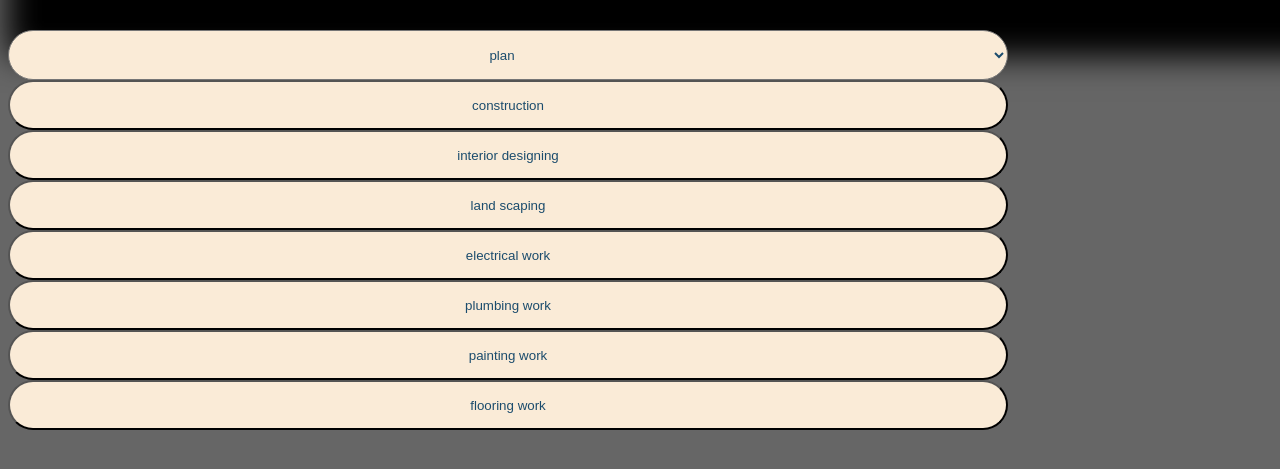
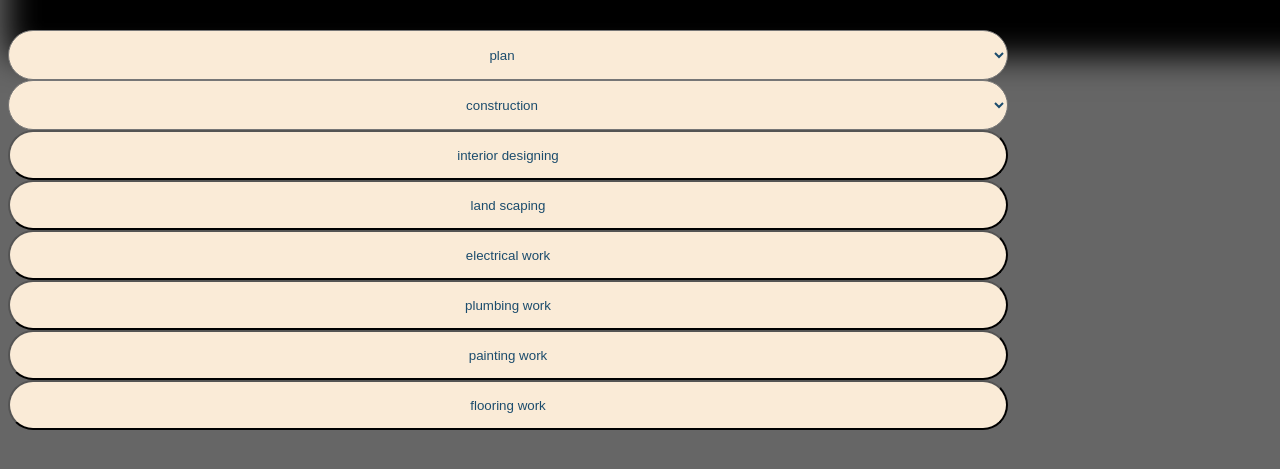
Before and after one commit to Jasiljm/builder, a plain HTML site: page our services.html in a window 1280 px wide. Shown: the part 95-564 px from the top of the page. Drawn offline with Linux system fonts and the light colour scheme.

Commit message:
Update our services.html

```diff
--- a/our services.html
+++ b/our services.html
@@ -19,7 +19,19 @@
              <option>estimate</option>
             </select>
          <br>
-         <input type="button" class="option" value="construction">
+        <select class="option">
+               <option align="center">construction</option>
+            <option>Resedential</option>
+            <option>commertial</option>
+             <option>brick work</option>
+              <option>tabuk work</option>
+            <option>RR work</option>
+             <option>pilling work</option>
+             <option>Renoation work</option>
+             <option>All coloumn work</option>
+
+            </select>
+
          <br>
          <input type="button" class="option" value="interior designing">
          <input type="button" class="option" value="land scaping">
```
